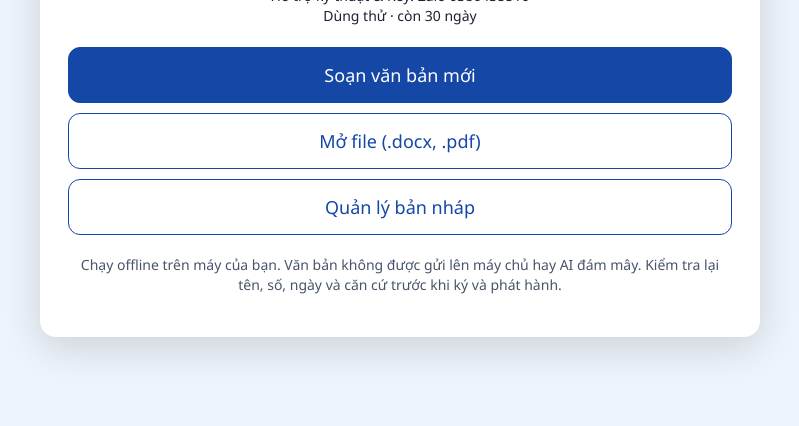
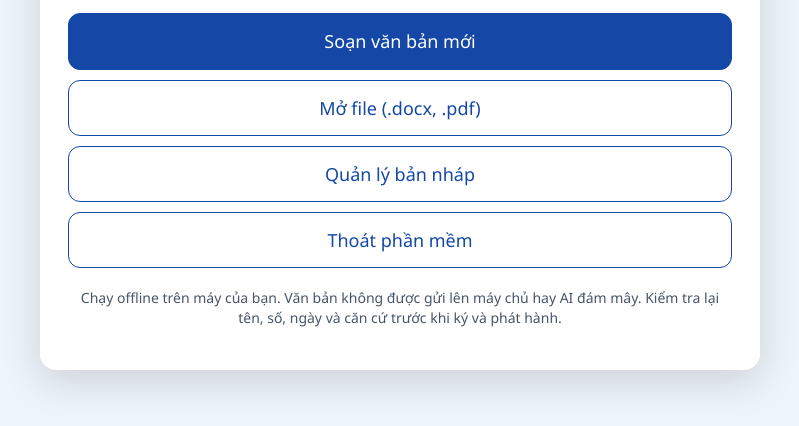
Before and after one commit to dinhphuoctho79/soanthao30, an Electron app: page cap-xa/app/nd30-cap-xa.html in a window 1400 px wide. Shown: the part 340-766 px from the top of the page, without its empty margins (300-1099 px from the left). Drawn offline with Linux system fonts and the light colour scheme.

Commit message:
Them nut Trang chinh va Thoat phan mem ND30

```diff
--- a/cap-xa/app/nd30-cap-xa.html
+++ b/cap-xa/app/nd30-cap-xa.html
@@ -1835,6 +1835,7 @@ body[data-step="1"] .paperpane,body[data-step="1"] .issues,body[data-step="2"] .
 <button type="button" data-step="3">3 · Soạn nội dung</button>
 <button type="button" data-step="4">4 · Kiểm tra NĐ30</button>
 <button type="button" data-step="5">5 · Xem trước &amp; Xuất</button>
+<button type="button" id="wizardHome">Trang chính</button>
 <span class="lic" id="wizardLic"></span>
 </div>
 <div class="home" id="homeScreen">
@@ -1846,6 +1847,7 @@ body[data-step="1"] .paperpane,body[data-step="1"] .issues,body[data-step="2"] .
 <button type="button" id="homeNew">Soạn văn bản mới</button>
 <button type="button" class="secondary" id="homeOpen">Mở file (.docx, .pdf)</button>
 <button type="button" class="secondary" id="homeDrafts">Quản lý bản nháp</button>
+<button type="button" class="secondary" id="homeExit">Thoát phần mềm</button>
 </div>
 <div id="draftList" style="text-align:left;display:none"></div>
 <p style="font-size:14px;color:#475569">Chạy offline trên máy của bạn. Văn bản không được gửi lên máy chủ hay AI đám mây. Kiểm tra lại tên, số, ngày và căn cứ trước khi ký và phát hành.</p>
@@ -1862,6 +1864,8 @@ body[data-step="1"] .paperpane,body[data-step="1"] .issues,body[data-step="2"] .
   // Home buttons
   var home=document.getElementById('homeScreen');
   document.getElementById('homeNew').onclick=function(){home.style.display='none';setStep(1)};
+  document.getElementById('wizardHome').onclick=function(){try{save()}catch(e){}home.style.display='flex';window.scrollTo(0,0)};
+  document.getElementById('homeExit').onclick=function(){if(window.nd30){window.close();return}try{toast('Hãy đóng tab hoặc cửa sổ trình duyệt để thoát phần mềm.')}catch(e){alert('Hãy đóng tab hoặc cửa sổ trình duyệt để thoát phần mềm.')}};
   document.getElementById('homeOpen').onclick=function(){home.style.display='none';var f=document.getElementById('fileIn');if(f)f.click()};
   document.getElementById('homeDrafts').onclick=async function(){
     var box=document.getElementById('draftList');box.style.display='block';
```
